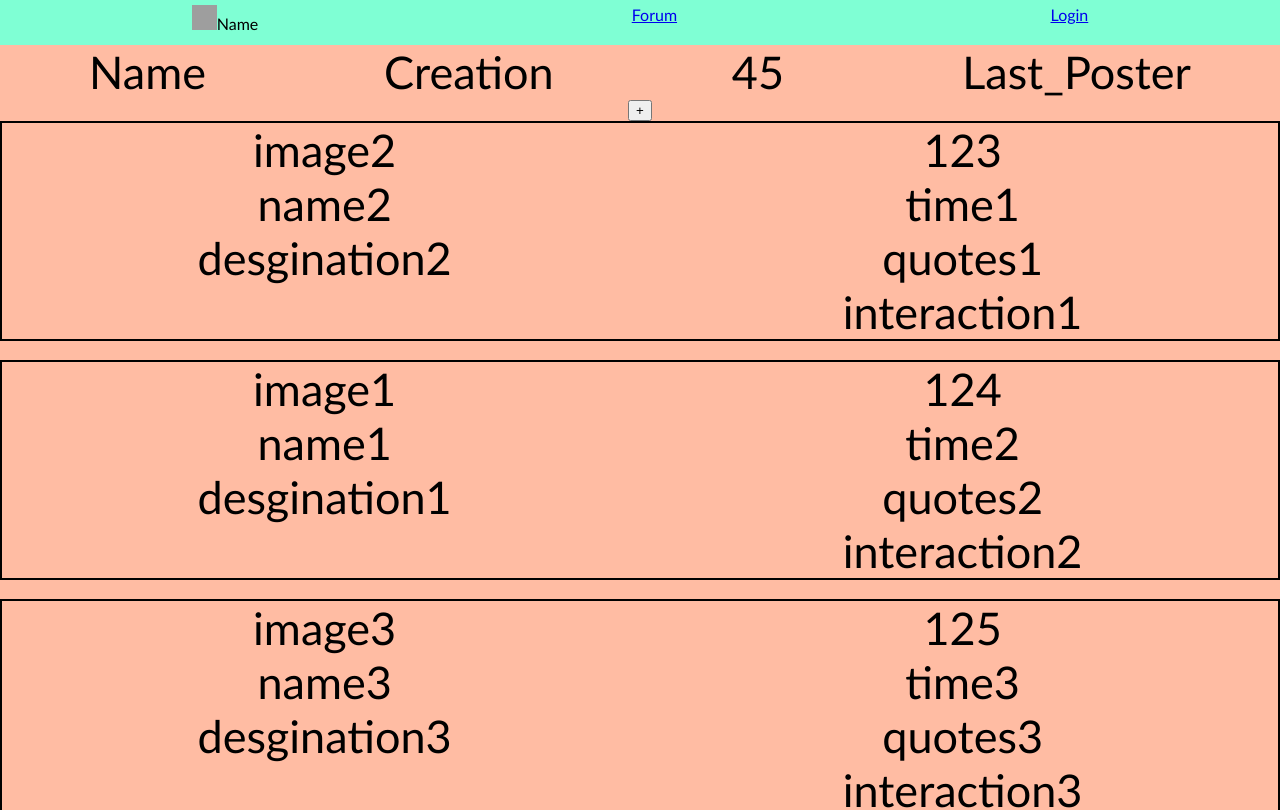
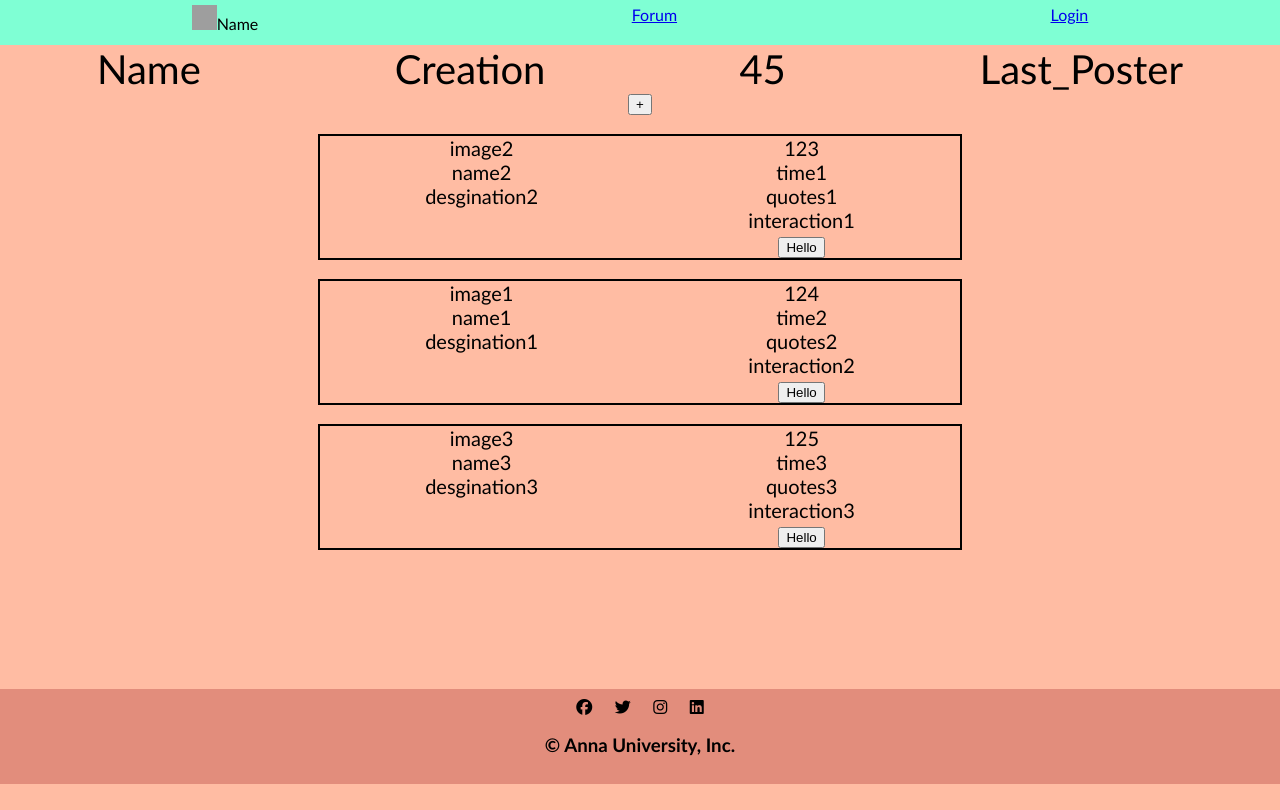
Before and after one commit to sandeepKBM/front-end-Collaborator, a React (Create React App) app in the folder front-end/: page /forum in a window 1280 px wide. Shown: the top 810 px of the page. Built offline with nearby package versions, Linux system fonts and the light colour scheme; grey boxes are pictures that could not be loaded.

Commit message:
Added discussion

```diff
--- a/front-end/src/AddDiscussion.js
+++ b/front-end/src/AddDiscussion.js
@@ -38,7 +38,7 @@ function Add() {
               <br></br>
               <button onClick={SubmitForum}>Submit</button>
             </div>
-            <NavLink to="/forum">NForum Page</NavLink>
+            <NavLink to="/forum">Forum Page</NavLink>
             <br></br>
             <NavLink to="/">Home Page</NavLink>
         </center>
--- a/front-end/src/App.css
+++ b/front-end/src/App.css
@@ -44,13 +44,14 @@ html, body {
 #forum-heading{
   display: grid;
   grid-template-columns: auto auto auto auto;
-  font-size: 45px;
+  font-size: 40px;
 }
 #forum-display1{
   display: grid;
   grid-template-columns: auto auto;
-  font-size: 45px;
+  font-size: 20px;
   border: 2px solid black;
+  width: 50%;
 }
 #footer{
   display: block;
--- a/front-end/src/App.js
+++ b/front-end/src/App.js
@@ -8,6 +8,7 @@ import Header from './header';
 import Footer from './footer';
 import Forum from './forum';
 import AddDiscussion from './AddDiscussion';
+import MoreDis from './moredis';
 function App() {
   return (
     <div className="App">
@@ -19,6 +20,7 @@ function App() {
         <Route path="/signup" element={<SignUp />}></Route>
         <Route path="/forum" element={<Forum />}></Route>
         <Route path="/adddiscussion" element={<AddDiscussion />}></Route>
+        <Route path="/moredis" element={<MoreDis />}></Route>
       </Routes>
       <Footer />
     </div>
--- a/front-end/src/forum.js
+++ b/front-end/src/forum.js
@@ -27,6 +27,8 @@ function Forum() {
         </div>
       </div>
       <button onClick={()=>{navigate('/adddiscussion')}}>+</button>
+      <br></br>
+      <br></br>
       {
         arr1.map((val)=>{
           let index = arr2.map(x=>x.id).indexOf(val.id)
--- a/front-end/src/forumcontent.js
+++ b/front-end/src/forumcontent.js
@@ -1,7 +1,11 @@
 import './App.css';
+import {useNavigate} from 'react-router-dom';
+
 function ForumContent(props) {
+  const navigate=useNavigate();
   return (
     <div className="App">
+      <center>
         <div id="forum-display1">
           <div>
               {props.image}
@@ -19,7 +23,18 @@ function ForumContent(props) {
               <br></br>
               {props.interaction}
           </div>
+          <div>
+
           </div>
+          <div>
+          <button onClick={()=>{navigate('/moredis',{ state: { image: props.image,
+          id:props.id, time:props.time, quotes:props.quotes, interaction:props.interaction,
+          desgination:props.desgination,name: props.name} })}}>Hello</button>
+          </div>
+
+        </div>
+
+      </center>
     </div>
   );
 }
--- /dev/null
+++ b/front-end/src/moredis.js
@@ -0,0 +1,39 @@
+import './App.css';
+import { Navigate, useLocation } from 'react-router-dom';
+import { useState } from 'react';
+import {useNavigate} from 'react-router-dom';
+function MoreDis(props) {
+    const navigate=useNavigate();
+    const {state} = useLocation();
+    const [dis,setDiss]=useState("");
+    function adddis()
+    {
+        if(dis==="")
+        {
+            alert("Please enter")
+        }
+        else
+        {
+            navigate("/forum")
+        }
+    }
+    const { image,id,time,quotes,interaction,desgination,name } = state;
+  return (
+    <div className="App">
+      {id}
+      <br></br>
+      <br></br>
+      {quotes}
+      <br></br>
+      <br></br>
+      <label>Discussion :  </label><input type="text"
+        onChange={(event)=>{setDiss(event.target.value)}}></input>
+      <br></br>
+      <br></br>
+      <button onClick={adddis}>Add</button>
+      <br></br>
+    </div>
+  );
+}
+
+export default MoreDis;
```
Lines whose indentation alone changed are shown as unchanged.
